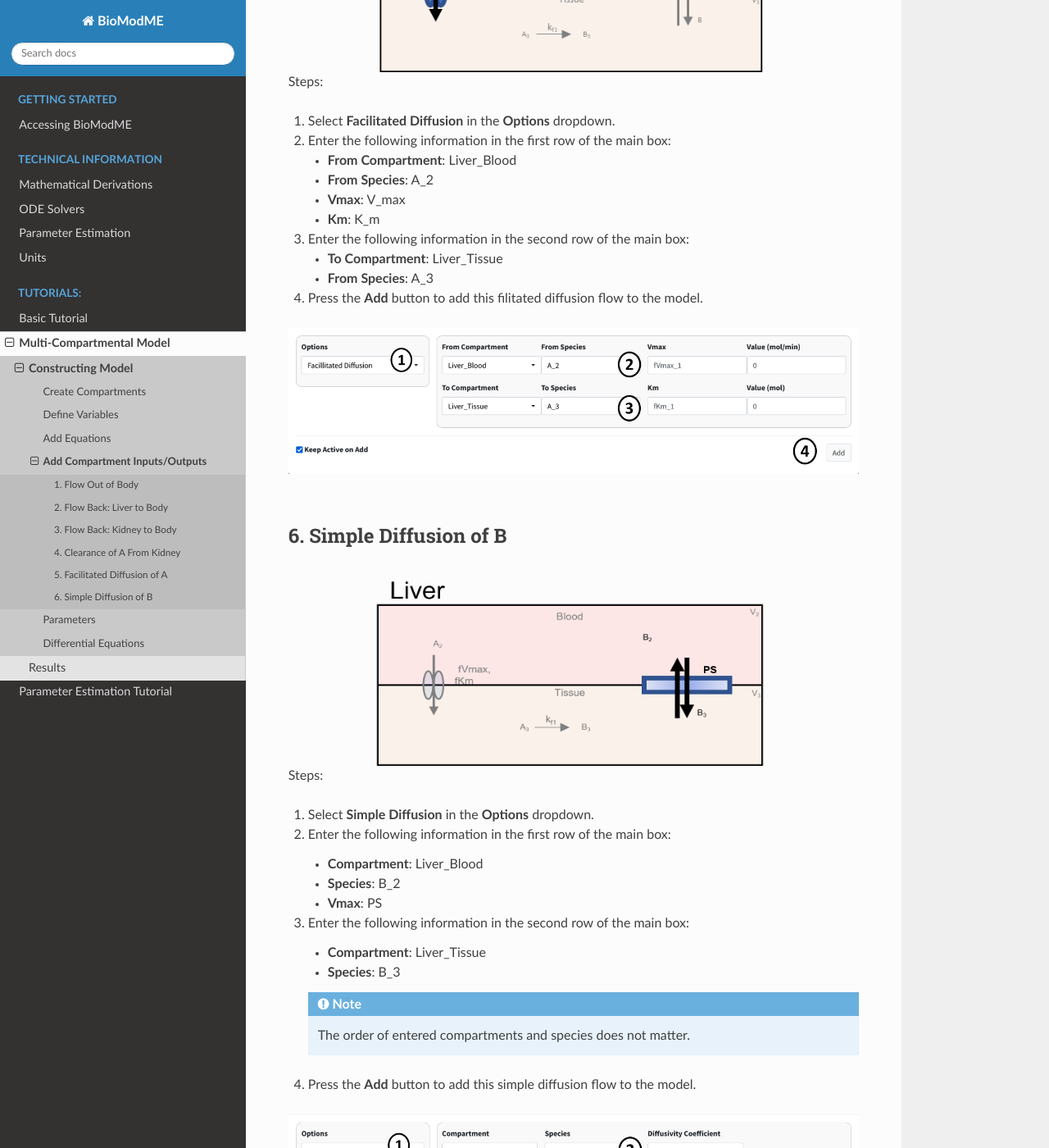
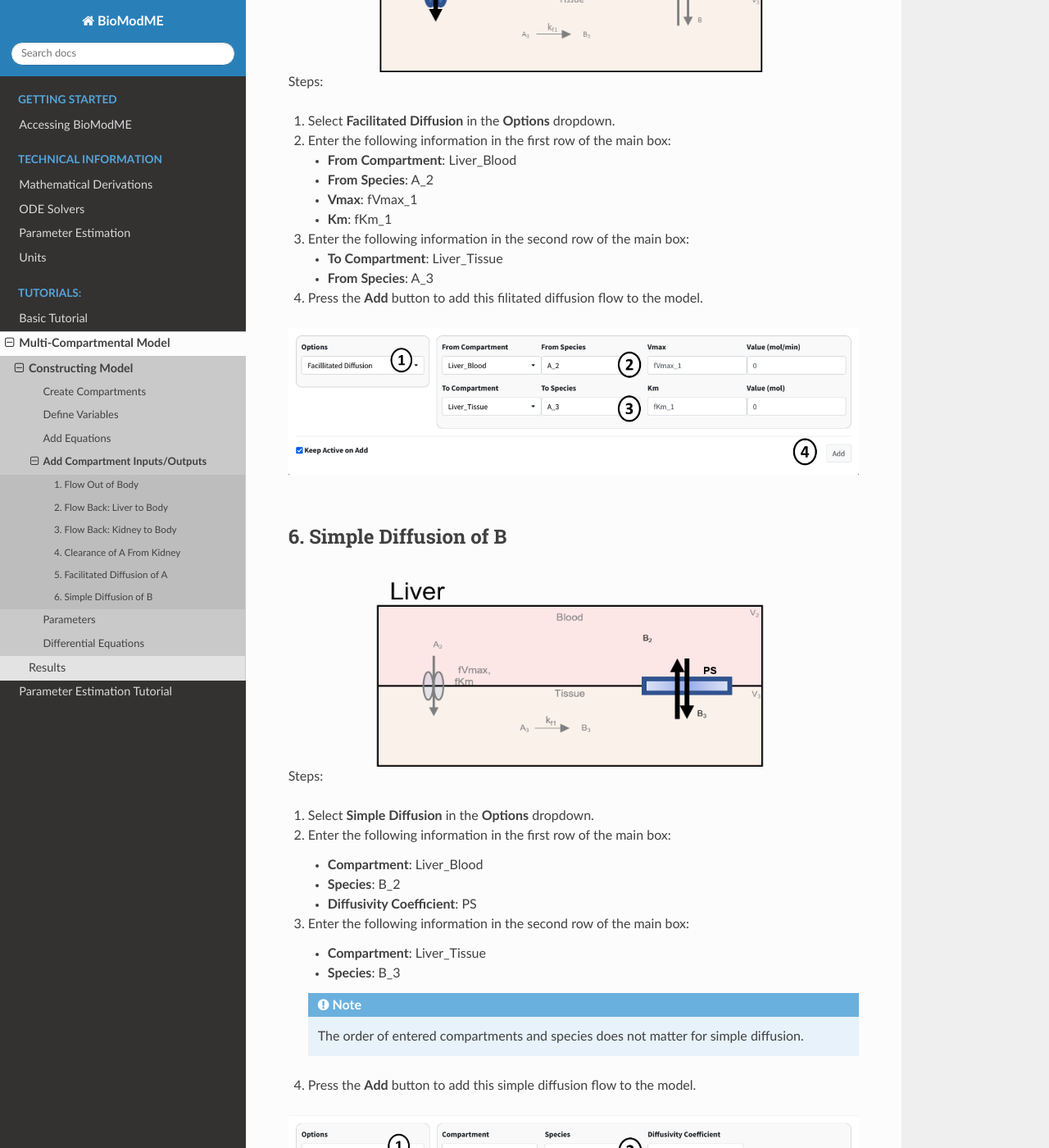
Before and after one commit to Jwomack7512-bio/BobTheBuilder, a Sphinx documentation site: the page built from docs/pages/tutorial_mc/addIO.rst, in a window 1280 px wide and 1400 px high, scrolled down 6821 px. Shown: the whole window at 82% size. Built offline with Sphinx 7.4.7 and the Read the Docs theme 2.0.0, drawn with Linux system fonts in a browser that asks for light colours; pages that are not in the unit, such as notebooks, are missing from menus; some of the changed text lies outside the part shown.

Commit message:
docs: updated multicompartment

```diff
--- a/docs/pages/tutorial_mc/addIO.rst
+++ b/docs/pages/tutorial_mc/addIO.rst
@@ -51,7 +51,7 @@ part of the flow diagram we will be entering:
 
    * **Flow_Out_of**: Liver_Blood
    * **Species Out**: A_2
-   * **Flow Variable**: F1
+   * **Flow Variable**: F_1
    * **Flow Value**: 3
 
 #. Set the information from the second split flow into **Kidney**. Enter
@@ -107,7 +107,7 @@ Steps:
 
    * **Flow Out Of**: Liver_Blood
    * **Species Out**: A_2
-   * **Flow Variable**: F1
+   * **Flow Variable**: F_1
    * **Flow Value**: 3
 
 #. Set the information for the compartment the flow is entering. It has the
@@ -218,8 +218,8 @@ Steps:
 
    * **From Compartment**: Liver_Blood
    * **From Species**: A_2
-   * **Vmax**: V_max
-   * **Km**: K_m
+   * **Vmax**: fVmax_1
+   * **Km**: fKm_1
 
 #. Enter the following information in the second row of the main box:
 
@@ -248,14 +248,16 @@ Steps:
 
    * **Compartment**: Liver_Blood
    * **Species**: B_2
-   * **Vmax**: PS
+   * **Diffusivity Coefficient**: PS
 
 #. Enter the following information in the second row of the main box:
 
    * **Compartment**: Liver_Tissue
    * **Species**: B_3
 
-   .. note:: The order of entered compartments and species does not matter.
+   .. note::
+        The order of entered compartments and species does not matter for
+        simple diffusion.
 
 #. Press the **Add** button to add this simple diffusion flow to the model.
 
```
Also changed, not shown: other parts of docs/pages/tutorial_mc/addIO.rst (+2 -2 lines), docs/pages/tutorial_mc/addEquations.rst (+7 -3 lines), docs/pages/tutorial_mc/differentialEquations.rst (+3 -5 lines), docs/pages/tutorial_mc/parameters.rst (+4 -4 lines), docs/pages/tutorial_mc/images/diffeqn_1.png, docs/pages/tutorial_mc/images/io_8_clearance.png, docs/pages/tutorial_mc/images/io_8_clearance_marked.png, docs/pages/tutorial_mc/images/param_0.png, docs/pages/tutorial_mc/images/param_1.png.
